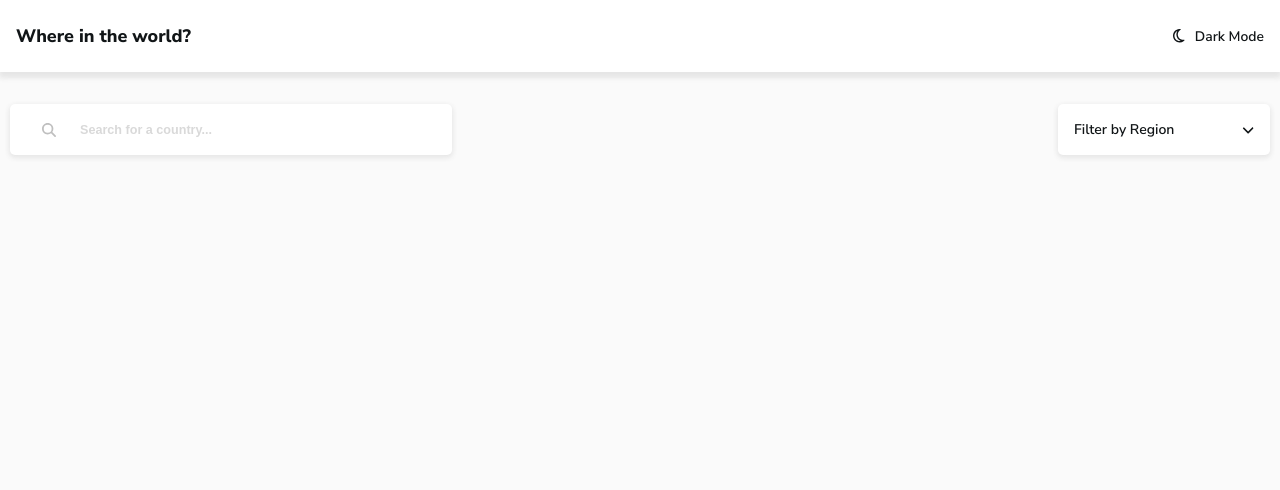
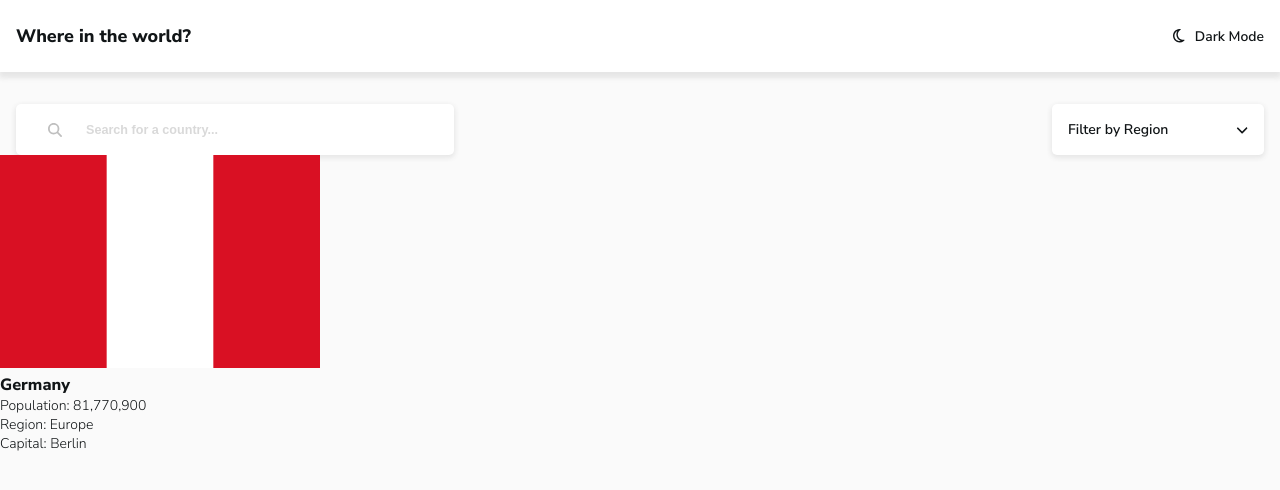
Before and after one commit to HeinMinThant117/rest-countries-react, a React (Create React App) app: page / in a window 1280 px wide. Shown: the top 490 px of the page. Built offline with nearby package versions, Linux system fonts and the light colour scheme.

Commit message:
Fixed margin issue with the search bar

```diff
--- a/src/App.css
+++ b/src/App.css
@@ -1,5 +1,5 @@
-.main-container {
-  padding: 0 10px;
+.search-filter-container {
+  padding: 0 1rem;
 }
 
 @media only screen and (min-width: 768px) {
--- a/src/App.js
+++ b/src/App.js
@@ -1,5 +1,6 @@
 import "./App.css";
 import CountryFilter from "./components/CountryFilter";
+import CountryList from "./components/CountryList";
 import Header from "./components/Header";
 import SearchBar from "./components/SearchBar";
 
@@ -12,6 +13,7 @@ const App = () => {
           <SearchBar />
           <CountryFilter />
         </div>
+        <CountryList />
       </main>
     </div>
   );
--- /dev/null
+++ b/src/components/CountryCard.js
@@ -0,0 +1,21 @@
+import React from "react";
+
+const CountryCard = () => {
+  return (
+    <div>
+      <img src={require("../assets/pe.png")} />
+      <h3>Germany</h3>
+      <p>
+        Population: <span>81,770,900</span>
+      </p>
+      <p>
+        Region: <span>Europe</span>
+      </p>
+      <p>
+        Capital: <span>Berlin</span>
+      </p>
+    </div>
+  );
+};
+
+export default CountryCard;
--- a/src/components/CountryFilter.js
+++ b/src/components/CountryFilter.js
@@ -5,7 +5,6 @@ import styles from "./CountryFilter.module.css";
 
 const CountryFilter = () => {
   const [showModal, setShowModal] = useState(false);
-  console.log(showModal);
 
   return (
     <div className={styles["filter-container"]}>
--- /dev/null
+++ b/src/components/CountryList.js
@@ -0,0 +1,12 @@
+import React from "react";
+import CountryCard from "./CountryCard";
+
+const CountryList = () => {
+  return (
+    <div>
+      <CountryCard />
+    </div>
+  );
+};
+
+export default CountryList;
```
Also changed, not shown: src/assets/pe.png (added).
